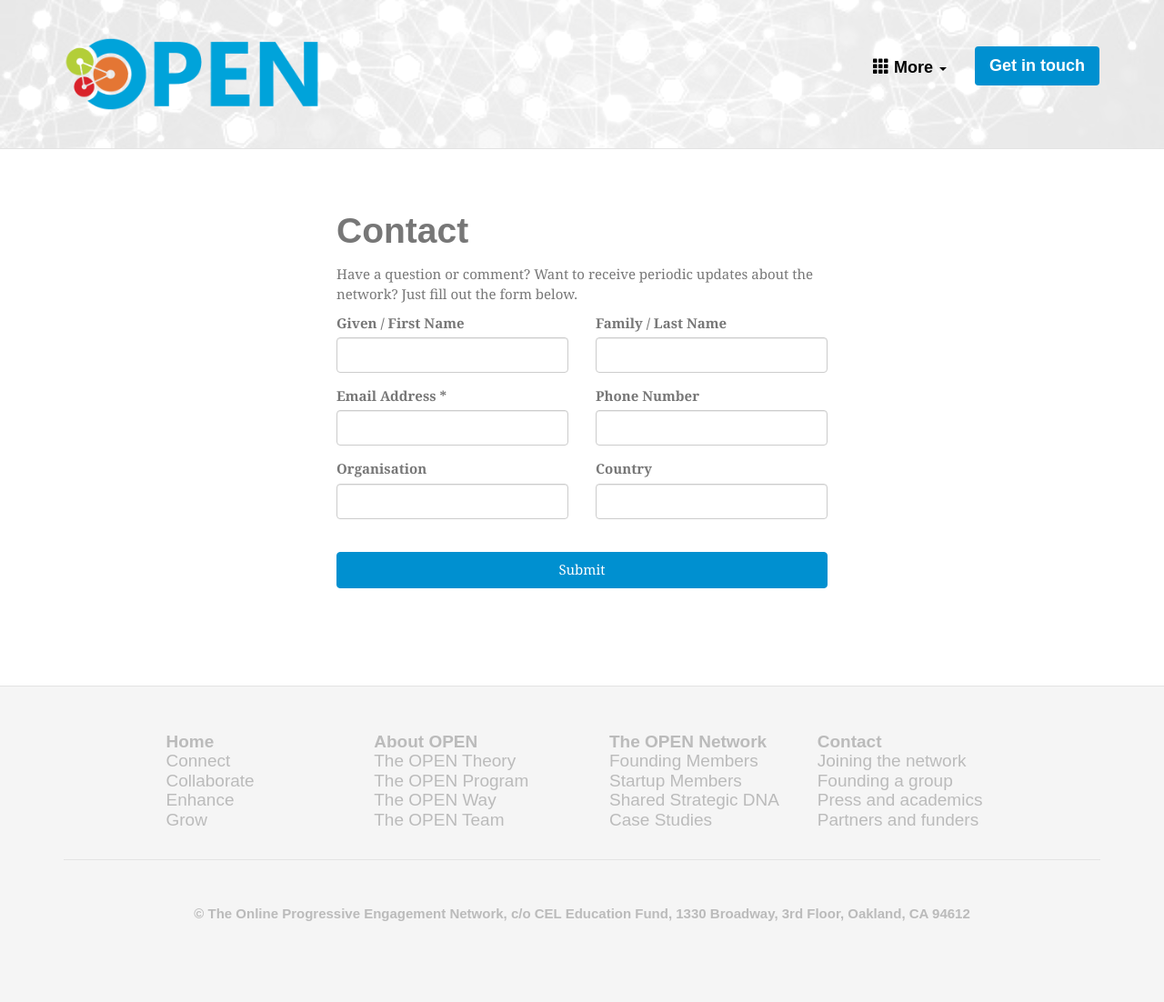
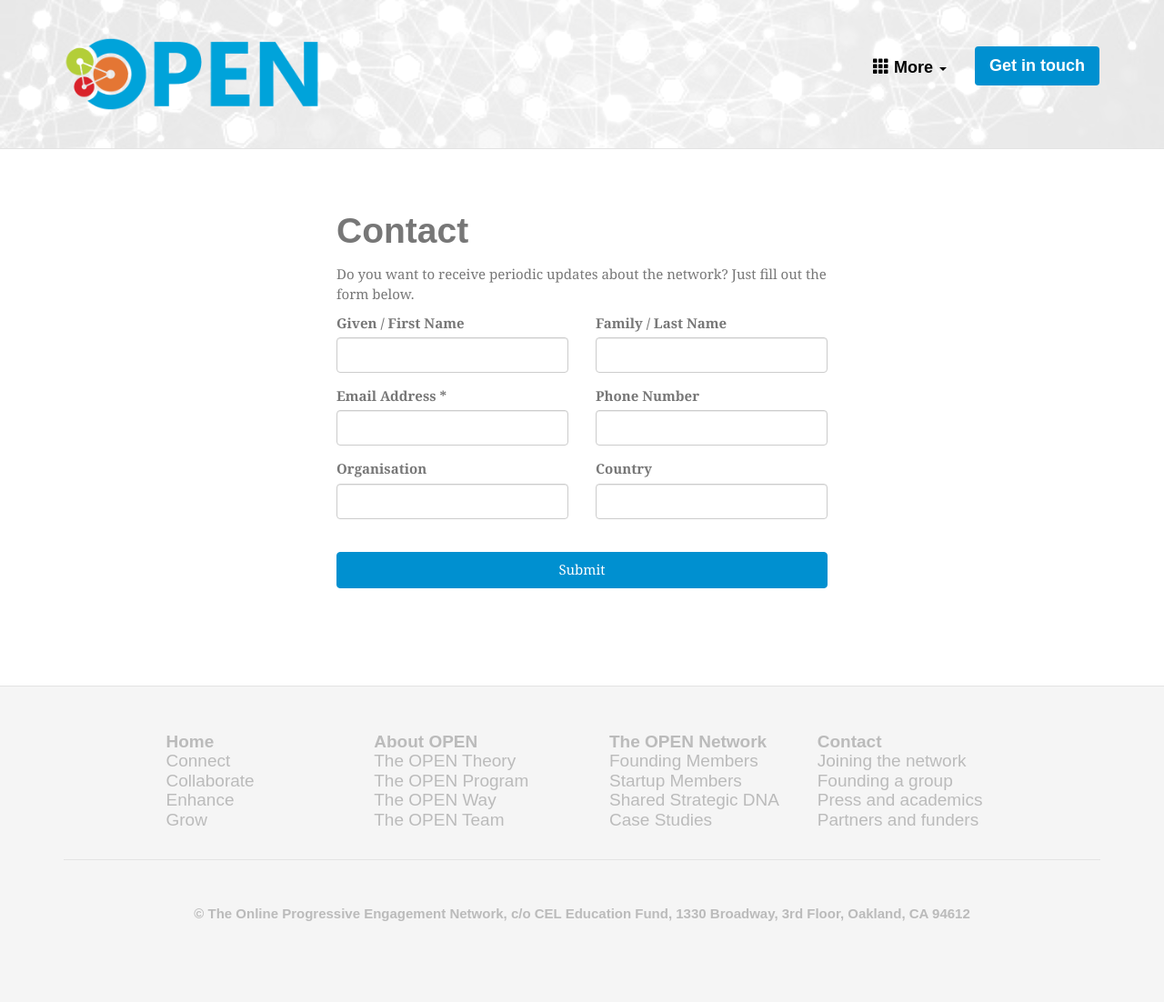
Before and after one commit to the-open/www.the-open.net, a Jekyll site: the page built from contact.html, in a window 1280 px wide. Shown: the whole page at 91% size. Built offline with Jekyll 4.4.1, drawn with Linux system fonts in a browser that asks for light colours; some web fonts are replaced.

Commit message:
Remove language pertaining to the question/comment box

```diff
--- a/_includes/subscribe.html
+++ b/_includes/subscribe.html
@@ -4,7 +4,7 @@
     <div class="modal-content">
       <div class="modal-header">
         <button type="button" class="close" data-dismiss="modal" aria-label="Close"><span aria-hidden="true">&times;</span></button>
-        <h4 class="modal-title">Have a question or comment? Want to receive periodic updates about the network? Just fill out the form below.</h4>
+        <h4 class="modal-title">Do you want to receive periodic updates about the network? Just fill out the form below.</h4>
       </div>
       <div class="modal-body">
         {% include subscribe-inner.html %}
--- a/contact.html
+++ b/contact.html
@@ -6,7 +6,7 @@ layout: wrap
 
     <h1 class="editable">Contact</h1>
 
-    <p class="editable">Have a question or comment? Want to receive periodic updates about the network? Just fill out the form below.</p>
+    <p class="editable">Do you want to receive periodic updates about the network? Just fill out the form below.</p>
 
     {% include subscribe-inner.html %}
 
```
